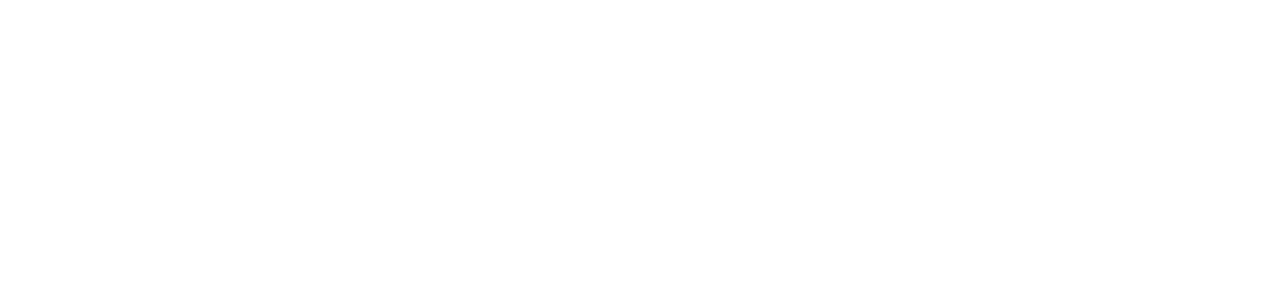
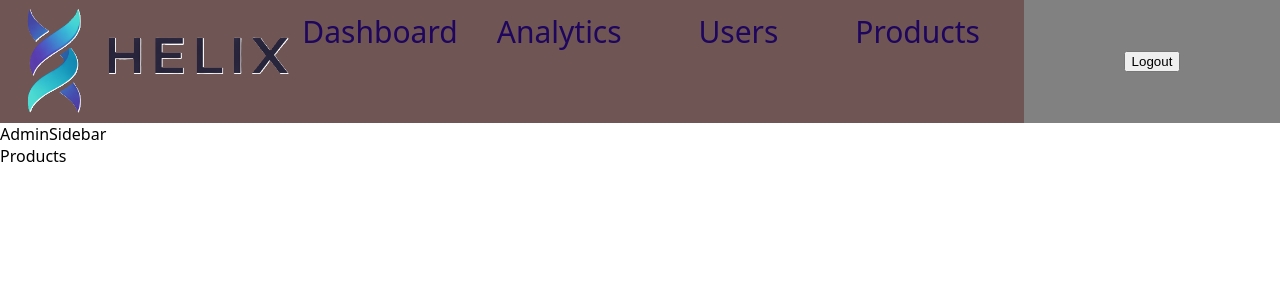
Before and after one commit to mehmetenesvarol/helix, a React (Vite) app: page /admin/products in a window 1280 px wide. Before the commit this address had no page. Shown: the top 300 px of the page. Built offline with nearby package versions, Linux system fonts and the light colour scheme.

Commit message:
feat(ui): add admin/Products page

```diff
--- a/src/components/navigation/AdminNavbar.jsx
+++ b/src/components/navigation/AdminNavbar.jsx
@@ -1,6 +1,6 @@
 import { NavLink, useNavigate } from "react-router-dom";
 import "./AdminNavbar.css";
-import logo from "../../assets/images/navbar-logo.png"
+import logo from "../../assets/images/navbar-logo.png";
 
 function AdminNavbar() {
   const navigate = useNavigate();
@@ -19,13 +19,18 @@ function AdminNavbar() {
           </div>
           <ul className="nav-links">
             <li>
-              <NavLink to="/admin" end>Dashboard</NavLink>
+              <NavLink to="/admin" end>
+                Dashboard
+              </NavLink>
+            </li>
+            <li>
+              <NavLink to="/admin/analytics">Analytics</NavLink>
             </li>
             <li>
               <NavLink to="/admin/users">Users</NavLink>
             </li>
             <li>
-              <NavLink to="/admin/analytics">Analytics</NavLink>
+              <NavLink to="/admin/products">Products</NavLink>
             </li>
           </ul>
         </div>
--- /dev/null
+++ b/src/pages/admin/Products.jsx
@@ -0,0 +1,9 @@
+import React from 'react'
+
+function Products() {
+  return (
+    <div>Products</div>
+  )
+}
+
+export default Products
--- a/src/routes/AppRoutes.jsx
+++ b/src/routes/AppRoutes.jsx
@@ -14,9 +14,10 @@ import Contact from "../pages/public/Contact";
 import Faq from "../pages/public/Faq";
 import Products from "../pages/public/Products";
 
+import Dashboard from "../pages/admin/Dashboard";
 import Analytics from "../pages/admin/Analytics";
-import Dashboard from "../pages/admin/Dashboard";
 import Users from "../pages/admin/Users";
+import AdminProducts from "../pages/admin/Products";
 
 function AppRoutes() {
   return (
@@ -36,6 +37,7 @@ function AppRoutes() {
           <Route index element={<Dashboard />} />
           <Route path="users" element={<Users />} />
           <Route path="analytics" element={<Analytics />} />
+          <Route path="products" element={<AdminProducts />} />
         </Route>
       </Route>
     </Routes>
```
